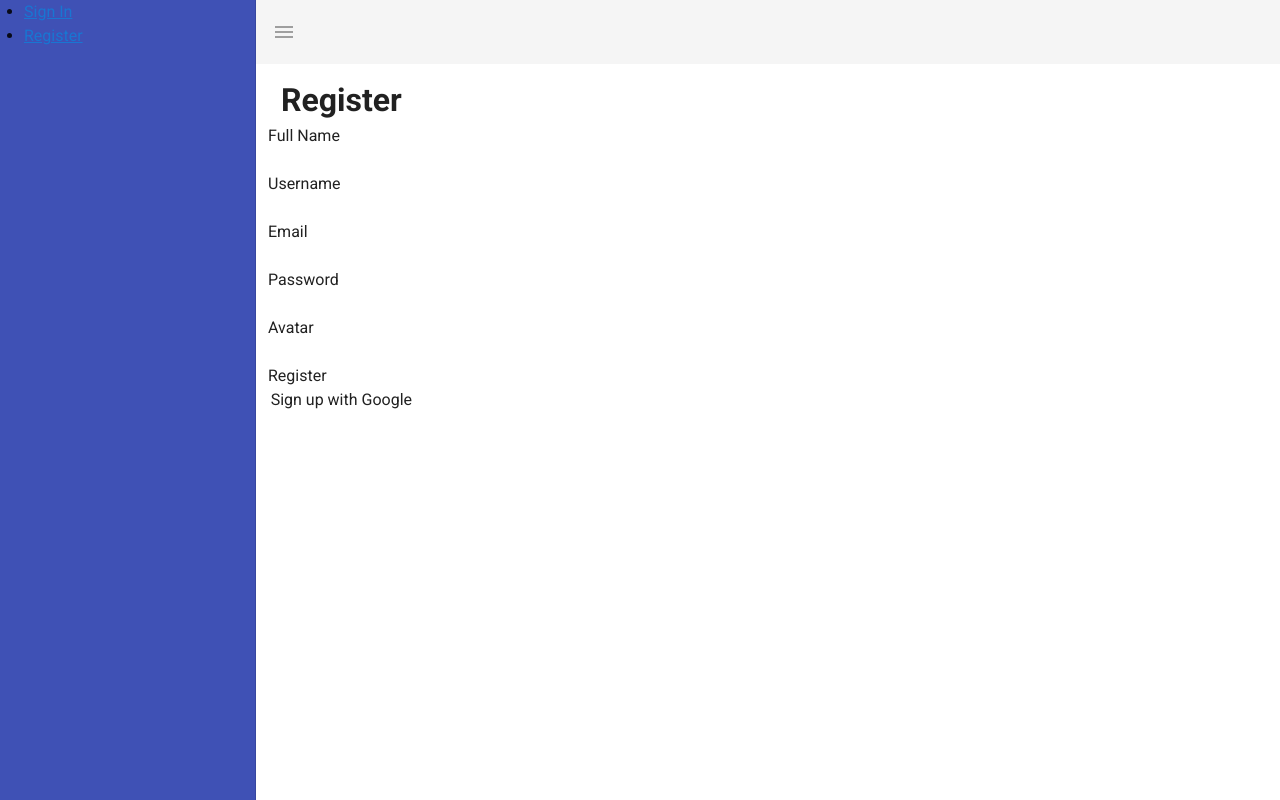
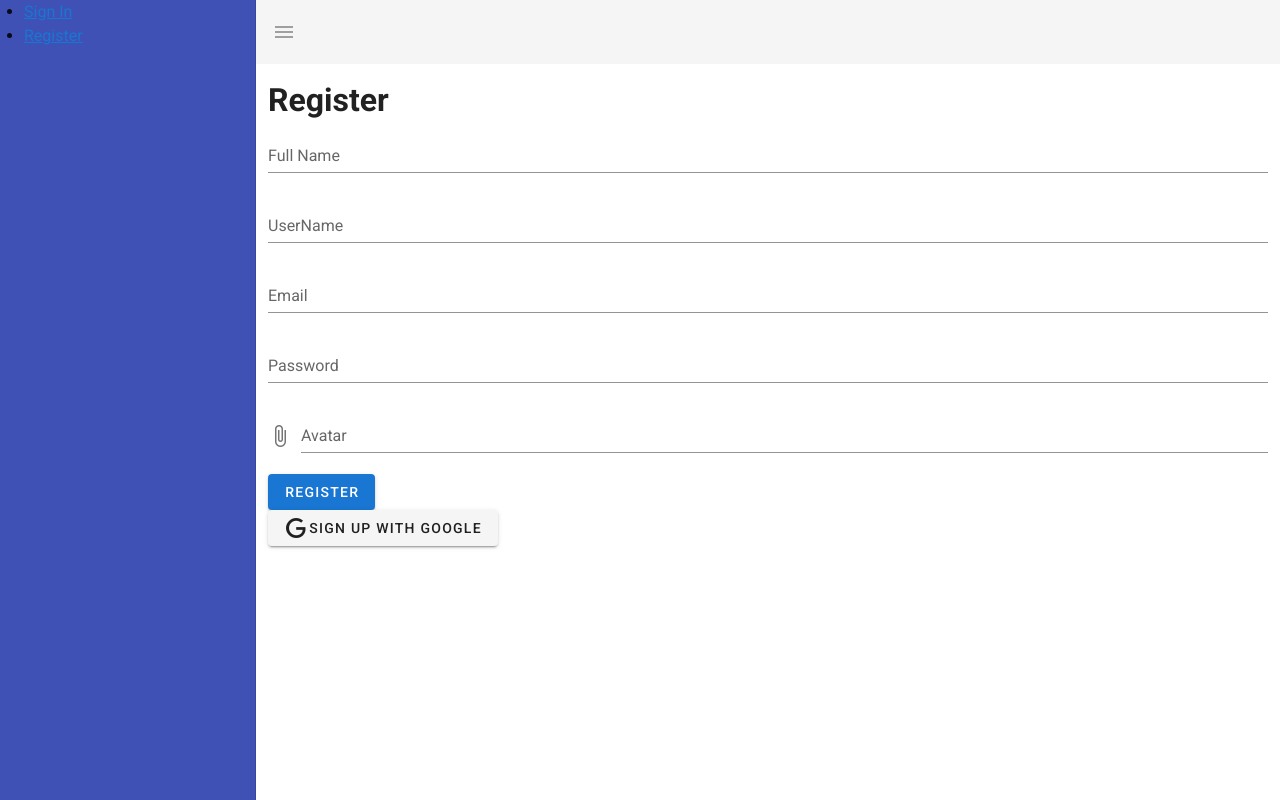
Before and after one commit to khepf/bump-set-spike, a Vue app: page /register in a window 1280 px wide. Built offline with nearby package versions, Linux system fonts and the light colour scheme; no server answers.

Commit message:
register page convert to vuetify

```diff
--- a/package.json
+++ b/package.json
@@ -13,6 +13,7 @@
     "core-js": "^3.4.4",
     "dotenv": "^8.2.0",
     "firebase": "^7.6.2",
+    "material-design-icons-iconfont": "^5.0.1",
     "moment": "^2.24.0",
     "nprogress": "^0.2.0",
     "register-service-worker": "^1.6.2",
--- a/src/main.ts
+++ b/src/main.ts
@@ -7,6 +7,7 @@ import router from "./router";
 import store from "./store";
 import vuetify from "@/plugins/vuetify";
 import AppDate from "@/components/AppDate.vue";
+import "material-design-icons-iconfont/dist/material-design-icons.css";
 
 Vue.use(Vuelidate);
 Vue.component("AppDate", AppDate);
--- a/src/pages/PageRegister.vue
+++ b/src/pages/PageRegister.vue
@@ -1,18 +1,17 @@
 <template>
-  <div class="flex-grid justify-center">
-    <div class="col-2">
-      <form @submit.prevent="register" class="card card-form">
-        <h1 class="text-center">Register</h1>
-
+  <v-container class="flex-grid justify-center">
+    <v-row>
+      <v-col>
+        <h1>Register</h1>
+        <v-form @submit.prevent="register">
           <div class="form-group">
-          <label for="name">Full Name</label>
-          <input
+            <v-text-field
+              label="Full Name"
               v-model="form.name"
               @blur="$v.form.name.$touch()"
               id="name"
               type="text"
-            class="form-input"
-          />
+            ></v-text-field>
             <template v-if="$v.form.name.$error">
               <span v-if="!$v.form.name.required" class="form-error"
                 >This field is required</span
@@ -21,14 +20,13 @@
           </div>
 
           <div class="form-group">
-          <label for="username">Username</label>
-          <input
+            <v-text-field
+              label="UserName"
               v-model.lazy="form.username"
               @blur="$v.form.username.$touch()"
               id="username"
               type="text"
-            class="form-input"
-          />
+            ></v-text-field>
             <template v-if="$v.form.username.$error">
               <span v-if="!$v.form.username.required" class="form-error"
                 >This field is required</span
@@ -40,13 +38,13 @@
           </div>
 
           <div class="form-group">
-          <label for="email">Email</label>
-          <input
+            <v-text-field
+              label="Email"
               v-model.lazy="form.email"
               @blur="$v.form.email.$touch()"
               id="email"
               class="form-input"
-          />
+            ></v-text-field>
             <template v-if="$v.form.email.$error">
               <span v-if="!$v.form.email.required" class="form-error"
                 >This field is required</span
@@ -61,14 +59,13 @@
           </div>
 
           <div class="form-group">
-          <label for="password">Password</label>
-          <input
+            <v-text-field
+              label="Password"
               v-model="form.password"
               @blur="$v.form.password.$touch()"
               id="password"
               type="password"
-            class="form-input"
-          />
+            ></v-text-field>
             <template v-if="$v.form.password.$error">
               <span v-if="!$v.form.password.required" class="form-error"
                 >This field is required</span
@@ -80,14 +77,12 @@
           </div>
 
           <div class="form-group">
-          <label for="avatar">Avatar</label>
-          <input
+            <v-file-input
+              label="Avatar"
               v-model.lazy="form.avatar"
               @blur="$v.form.avatar.$touch()"
               id="avatar"
-            type="text"
-            class="form-input"
-          />
+            ></v-file-input>
             <template v-if="$v.form.avatar.$error">
               <span v-if="!$v.form.avatar.url" class="form-error"
                 >The supplied URL is invalid</span
@@ -104,17 +99,18 @@
             </template>
           </div>
 
-        <div class="form-actions">
-          <button type="submit" class="btn-blue btn-block">Register</button>
+          <div>
+            <v-btn type="submit" color="primary">Register</v-btn>
           </div>
-      </form>
-      <div class="text-center push-top">
-        <button @click="registerWithGoogle" class="btn-red btn-xsmall">
-          <i class="fa fa-google fa-btn"></i>Sign up with Google
-        </button>
+        </v-form>
+        <div>
+          <v-btn @click="registerWithGoogle" class="btn-red btn-xsmall">
+            <v-icon>mdi-google</v-icon>Sign up with Google
+          </v-btn>
         </div>
-    </div>
-  </div>
+      </v-col>
+    </v-row>
+  </v-container>
 </template>
 
 <script>
```
Also changed, not shown: 1 other file (tests, documents, lock files or other folders). Lines whose indentation alone changed are shown as unchanged.
